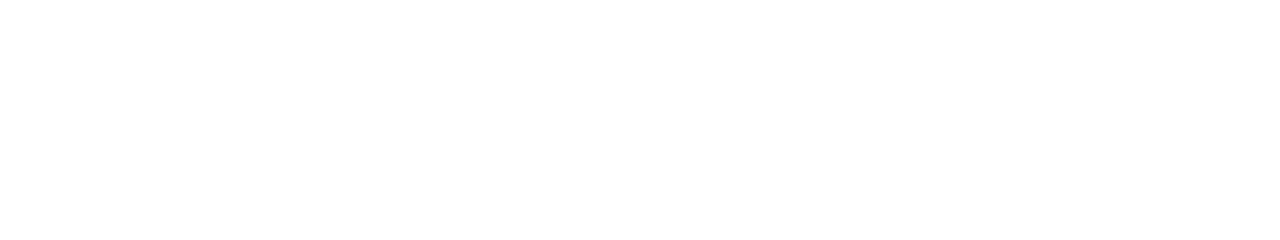
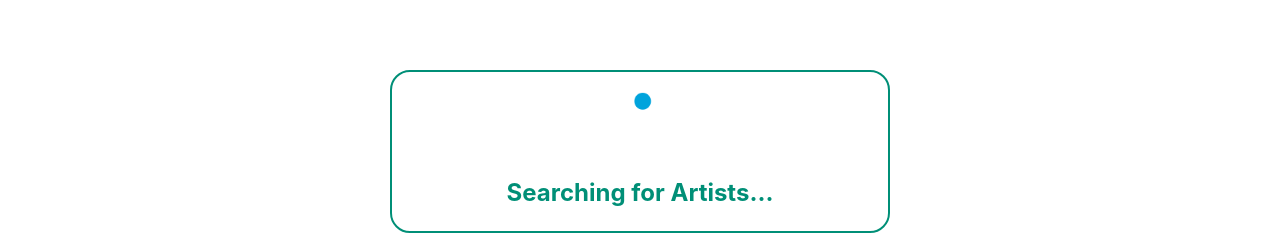
Before and after one commit to karstenabc/artist-song-stats, a Next.js app: page / in a window 1280 px wide. Both pictures are taken after a click on the button "Search". Shown: the part 557-797 px from the top of the page. Built offline with nearby package versions, Linux system fonts and the light colour scheme; no server answers.

Commit message:
Added loading messages for the user Added artist not found message and clear previous artists details

```diff
--- a/pages/index.js
+++ b/pages/index.js
@@ -1,5 +1,6 @@
 import React, { useState, useEffect } from 'react'
 import Head from 'next/head'
+import Image from 'next/image'
 import styles from '../styles/Home.module.css'
 import { FontAwesomeIcon } from '@fortawesome/react-fontawesome'
 import { faSearch } from '@fortawesome/free-solid-svg-icons'
@@ -33,9 +34,11 @@
 
 export default function Home() {
   const [searchterm, setSearchterm] = useState('')
+  const [searched, setSearched] = useState(false)
   const [artists, setArtists] = useState([])
   const [artist, setArtist] = useState()
   const [work, setWork] = useState([]);
+  const [message, setMessage] = useState('')
   const [artistSearchCache, setArtistSearchCache] = useState(new Map())
   const [artistWorkCache, setArtistWorkCache] = useState(new Map())
 
@@ -51,18 +54,25 @@
 
   // Search for an artist
   const search = (e) => {
-    console.log('search for artist')
+    setMessage('Searching for Artists')
+    setArtist()
+    setSearched(false)
     // Load artist results from cache if search term used before
     if (artistSearchCache.has(searchterm)) {
-      console.log('artist search from cache')
       setArtists(artistSearchCache.get(searchterm))
+      setSearched(true)
+      setMessage('')
     } else {
       artistSearch(searchterm).then(data => {
         if (data) {
           setArtistSearchCache(artistSearches => (artistSearches.set(searchterm, data.artists)))
           setArtists(data.artists)
+          setSearched(true)
+          setMessage('')
         } else {
           setArtists([])
+          setSearched(true)
+          setMessage('No artists found for this search')
         }
       }).catch(error => console.log(error))
     }
@@ -72,6 +82,7 @@
   const selectArtist = (e) => {
     let artist = artists.filter(artist => artist.id == e.target.dataset.id)[0]
     setSearchterm('')
+    setSearched(false)
     setWork([])
     setArtists([])
     setArtist(artist)
@@ -80,11 +91,13 @@
   // Fetch artist work on artist selection
   useEffect(() => {
     if (artist) {
-      console.log('getting artist work')
+      let possessivePostfix = artist.name.endsWith('s') ? '\'' : '\'s'
+      setMessage('Getting ' + artist.name + possessivePostfix + ' songs')
       // Load lyric count form cache if already searched
       if (artistWorkCache.has(artist.id)) {
         console.log('work from cache')
         setWork(artistWorkCache.get(artist.id))
+        setMessage('')
       } else {
         // Get array of songs for the artist
         getArtistWork(artist.id).then(data => {
@@ -95,6 +108,7 @@
           })).then(results => {
             setArtistWorkCache(artistWork => (artistWork.set(artist.id, results)))
             setWork(results)
+            setMessage('')
           })
         }).catch(error => console.log(error))
       }
@@ -130,6 +144,14 @@
 
       {artists && (
         <div className={styles.results}>
+          {searched && artists.length === 0 && (
+            <div>
+              <p>No artists were found matching:
+                <span className={styles.artistNotFound}> {searchterm}</span>
+              </p>
+              <p>Please check you have spelled the name correctly and try again.</p>
+            </div>
+          )}
           <ul className={styles.resultlist}>
             {artists.map((artist) => (
               <li
@@ -153,6 +175,18 @@
           {songStats(songStatistics(work))}
         </div>
       )}
+
+      {message !== '' && (
+        <div className={styles.message}>
+          <Image
+            src='/static/loading.gif'
+            alt='Loading indicator'
+            height={100}
+            width={175}
+            />
+          <p>{message}...</p>
+        </div>
+      )}
     </div>
   )
 }
--- a/styles/Home.module.css
+++ b/styles/Home.module.css
@@ -51,6 +51,9 @@
   display: flex;
   justify-content: center;
 }
+.results p {
+  font-size: 1.5rem;
+}
 .resultlist {
   background-color: #18c5a8;
   list-style: none;
@@ -66,6 +69,9 @@
 .resultitem:hover {
   background-color: rgb(193, 240, 182);
 }
+.artistNotFound {
+  color: red;
+}
 
 .details {
   padding: 0 5%;
@@ -78,3 +84,24 @@
   margin: 0.5rem;
   margin-left: 1.25rem;
 }
+
+.message {
+  color: #008f77;
+  background-color: white;
+  text-align: center;
+  font-weight: bold;
+  font-size: 1.5em;
+  border: 2px solid  #008f77;
+  border-radius: 20px;
+  position: fixed;
+  max-width:500px;
+  margin: 3% auto;
+  margin-bottom: 10px;
+  bottom: 0;
+  left: 0;
+  right: 0;
+  z-index: 1;
+}
+.message p {
+  margin-top: 0;
+}
```
Also changed, not shown: public/static/loading.gif (added).
